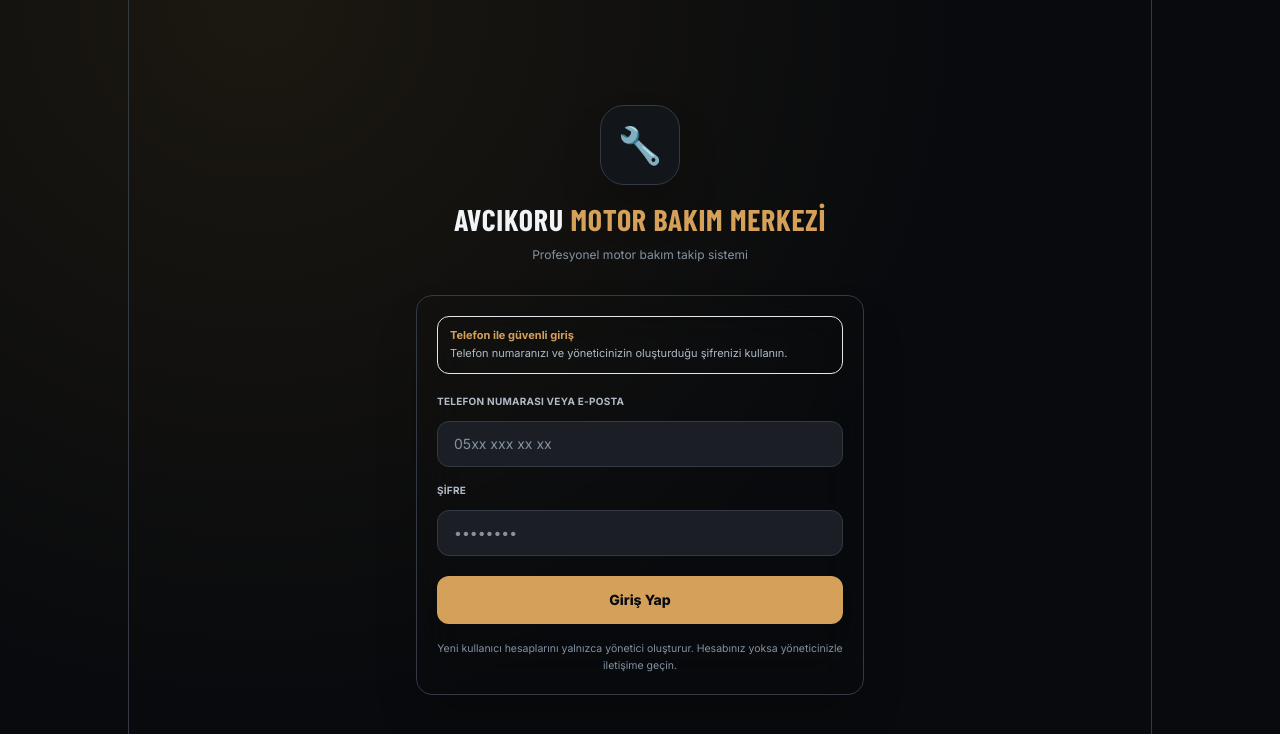
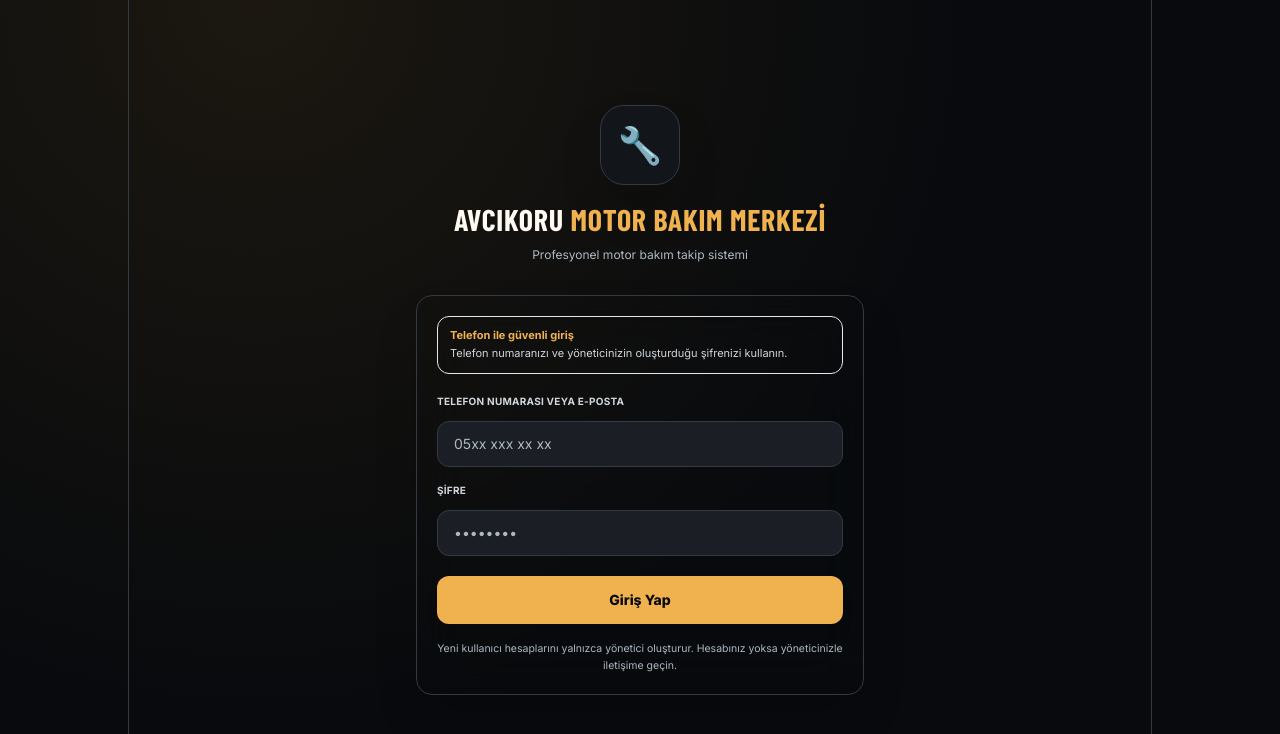
Before and after one commit to yalcinsahin55/agm-bakim-nextjs, a Next.js app: page /login in a window 1280 px wide. Shown: the top 734 px of the page. Built offline with nearby package versions, Linux system fonts and the light colour scheme; no server answers.

Commit message:
fix(ui): improve gold theme readability and page alignment

```diff
--- a/app/globals.css
+++ b/app/globals.css
@@ -12,11 +12,11 @@
   --color-panel-muted: #1b1f25;
   --color-border: #343a43;
   --color-border-strong: #4b535f;
-  --color-text: #f1f4f7;
-  --color-muted: #b0bbc6;
-  --color-faint: #8492a1;
-  --color-amber: #d5a05a;
-  --color-teal: #d5a05a;
+  --color-text: #fffaf0;
+  --color-muted: #d0d6dc;
+  --color-faint: #aeb8c2;
+  --color-amber: #f0b24f;
+  --color-teal: #f0b24f;
   --color-red: #e47a7f;
   --color-orange: #d38c55;
   --color-yellow: #d9bd67;
@@ -36,7 +36,7 @@
   --radius-pill: 999px;
 
   --shadow-card: 0 6px 24px rgba(0, 0, 0, .16);
-  --shadow-focus: 0 0 0 2px rgba(104, 174, 183, .35);
+  --shadow-focus: 0 0 0 2px rgba(240, 178, 79, .42);
 }
 
 html, body {
--- a/app/qr-etiketleri/page.tsx
+++ b/app/qr-etiketleri/page.tsx
@@ -144,8 +144,8 @@ export default function QrEtiketleriPage() {
           <div className="mt-3 rounded-lg border border-amber/25 bg-amber/5 px-3 py-2 text-[10px] leading-relaxed text-muted">Hizalamanın doğru çıkması için yazdırma penceresinde <strong className="text-amber">Ölçek: %100 / Gerçek boyut</strong> ve <strong className="text-amber">Kenar boşlukları: Yok</strong> seçeneğini kullan.</div>
           <div className="mt-2 rounded-lg border border-teal/25 bg-teal/5 px-3 py-2 text-[10px] leading-relaxed text-muted"><strong className="text-teal">Saha akışı:</strong> Etiketteki QR bağlantısı uygulamaya kamera eklemez; telefonun mevcut QR okuyucusu ile açıldığında Hızlı Bakım ekranına gider. Motor etiketi motoru, bakım türü etiketi bakım türünü önseçer.</div>
           <div className="mt-4 grid grid-cols-2 gap-2 rounded-xl bg-panel2 p-1">
-            <Button type="button" onClick={() => setMode("engine")} className={`rounded-lg px-3 py-2 text-[11px] font-bold transition ${mode === "engine" ? "bg-teal/15 text-teal shadow-sm" : "text-muted"}`}>Motor QR etiketleri</Button>
-            <Button type="button" onClick={() => setMode("type")} className={`rounded-lg px-3 py-2 text-[11px] font-bold transition ${mode === "type" ? "bg-amber/15 text-amber shadow-sm" : "text-muted"}`}>Bakım türü QR etiketleri</Button>
+            <Button type="button" onClick={() => setMode("engine")} className={`rounded-lg px-3 py-2 text-[11px] font-bold transition ${mode === "engine" ? "bg-amber text-bg shadow-sm" : "text-muted hover:text-text"}`}>Motor QR etiketleri</Button>
+            <Button type="button" onClick={() => setMode("type")} className={`rounded-lg px-3 py-2 text-[11px] font-bold transition ${mode === "type" ? "bg-amber text-bg shadow-sm" : "text-muted hover:text-text"}`}>Bakım türü QR etiketleri</Button>
           </div>
         </section>
 
@@ -153,7 +153,7 @@ export default function QrEtiketleriPage() {
         <section className="grid grid-cols-1 gap-2 sm:grid-cols-2 md:grid-cols-3" aria-label={mode === "engine" ? "Motor QR seçimi" : "Bakım türü QR seçimi"}>
           {items.map((item) => {
             const checked = selected.includes(item.id);
-            return <div key={item.id} className={`flex items-center gap-2 rounded-xl border px-3 py-3 transition ${checked ? (mode === "engine" ? "border-teal/50 bg-teal/10" : "border-amber/50 bg-amber/10") : "border-border bg-panel"}`}><label className="flex min-w-0 flex-1 cursor-pointer items-center gap-3"><Input type="checkbox" checked={checked} onChange={() => toggleItem(item.id)} /><span className="truncate text-sm font-bold text-text">{item.name}</span></label><Button type="button" onClick={() => setQrTarget(item)} className="flex-shrink-0 rounded-lg border border-border px-2 py-1.5 text-[10px] font-bold text-muted transition hover:border-amber/50 hover:text-amber">Önizle</Button></div>;
+            return <div key={item.id} className={`flex min-h-14 items-center gap-2 rounded-xl border px-3 py-3 transition ${checked ? "border-amber bg-amber text-bg" : "border-border bg-panel"}`}><label className="flex min-w-0 flex-1 cursor-pointer items-center gap-3"><Input type="checkbox" checked={checked} onChange={() => toggleItem(item.id)} /><span className={`truncate text-sm font-bold ${checked ? "text-bg" : "text-text"}`}>{item.name}</span></label><Button type="button" onClick={() => setQrTarget(item)} className={`flex-shrink-0 rounded-lg border px-2 py-1.5 text-[10px] font-bold transition ${checked ? "border-bg/30 text-bg hover:bg-bg/10" : "border-border text-muted hover:border-amber/50 hover:text-amber"}`}>Önizle</Button></div>;
           })}
         </section>
         {!items.length && <div className="py-12 text-center text-sm text-muted">Bu kategoride veri bulunmuyor.</div>}
--- a/app/tahmin/page.tsx
+++ b/app/tahmin/page.tsx
@@ -140,7 +140,7 @@ export default function TahminPage() {
                 <span className="w-2.5 h-2.5 rounded-full" style={{ backgroundColor: STATUS_COLORS[status.value] }} aria-hidden="true" />
                 <span className="text-[10px] text-faint uppercase tracking-wide">Filtrele</span>
               </div>
-              <div className="text-2xl font-bold text-text mt-2">{counts[status.value].toLocaleString("tr-TR")}</div>
+              <div className="text-lg md:text-xl font-bold text-text mt-2">{counts[status.value].toLocaleString("tr-TR")}</div>
               <div className="text-xs text-muted mt-0.5">{status.label}</div>
             </Button>
           ))}
--- a/app/teknisyen-yetkilendirme/page.tsx
+++ b/app/teknisyen-yetkilendirme/page.tsx
@@ -153,7 +153,7 @@ export default function TechnicianAuthorizationPage() {
           <DataTable rows={filteredUsers} columns={technicianColumns} getRowKey={(item) => item.id} pageSize={10} empty="Filtreye uygun teknisyen bulunamadı." />
         </section>
 
-        <div className="flex flex-col gap-3">
+        <div className="grid grid-cols-1 gap-3 xl:grid-cols-2">
           {filteredUsers.map((item) => {
             const type = technicianType(item.technician_type);
             const domains = domainsFor(item);
```
